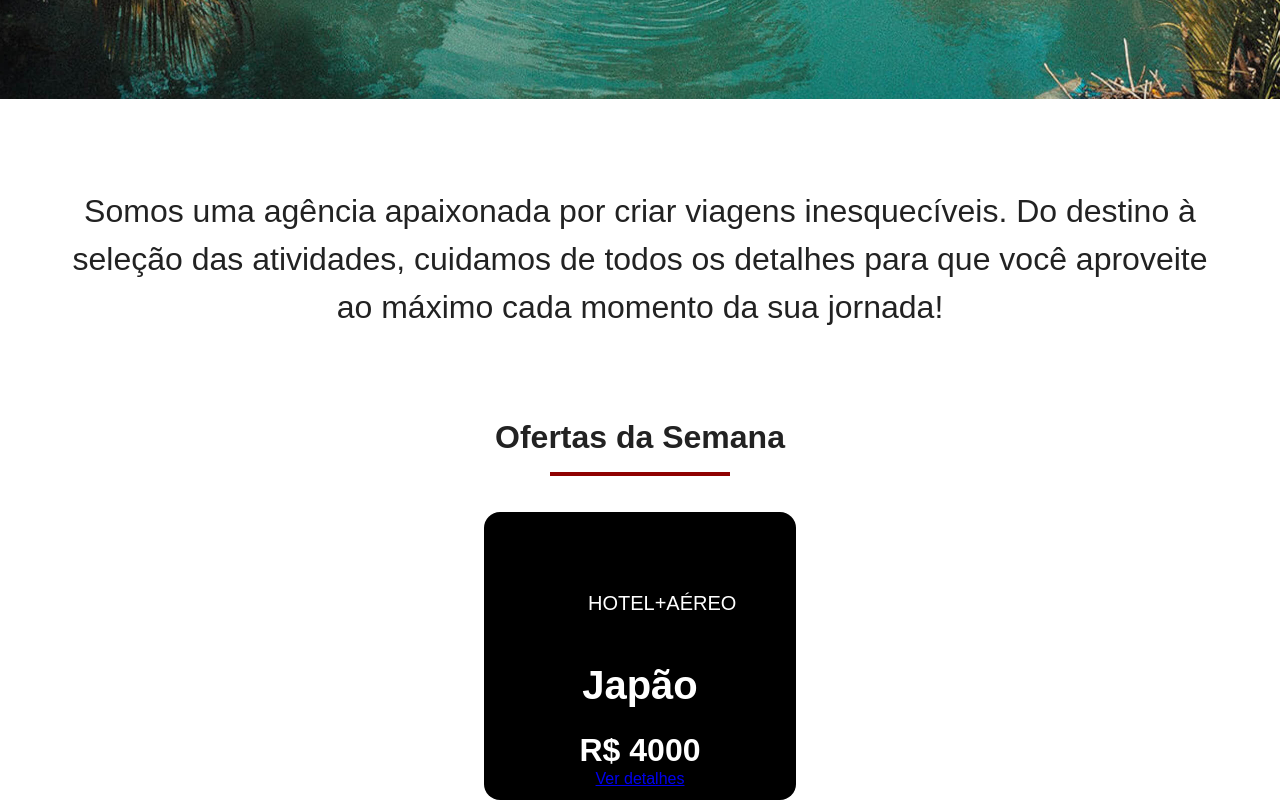
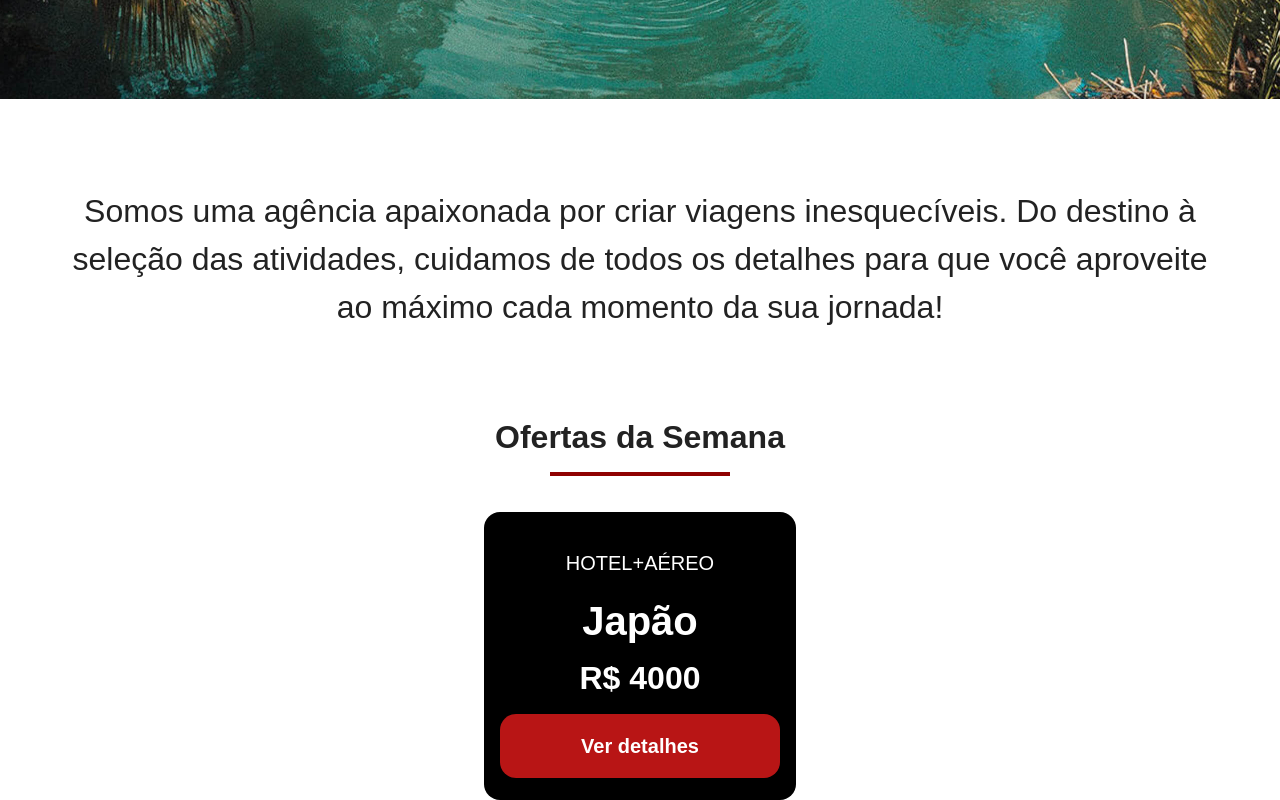
Before and after one commit to MaJu-2440/jornada-viagens, a plain HTML site: page index.html in a window 1280 px wide. Shown: the part 669-1469 px from the top of the page. Drawn offline with Linux system fonts and the light colour scheme; a web font is replaced by a local one.

Commit message:
estiliza componente de botao e ajusta header do card

```diff
--- a/css/offers.css
+++ b/css/offers.css
@@ -24,11 +24,15 @@
     color: var(--text-secondary-color);
     box-sizing: border-box;
     padding: 2.5rem 1rem;
+    display: flex;
+    flex-direction: column;
+    gap: 1rem;
 }
 
 .card header {
     display: block;
     background: transparent;
+    padding: 0;
 }
 
 .card header p {
@@ -44,8 +48,23 @@
 
 .card main span {
     font-size: 2rem;
-    margin-top: 1.5rem;
+    margin-top: 16px;
     display: inline-block;
+}
+
+.button {
+    width: 280px;
+    height: 64px;
+    color: var(--text-secondary-color);
+    font-weight: var(--title-weight);
+    font-size: 1.25rem;
+    background-color: var(--accent-secondary-color);
+    border-radius: 16px;
+
+    text-decoration: none;
+    display: inline-block;
+    text-align: center;
+    line-height: 64px;
 }
 
 @media screen and (min-width: 768px) {
```
